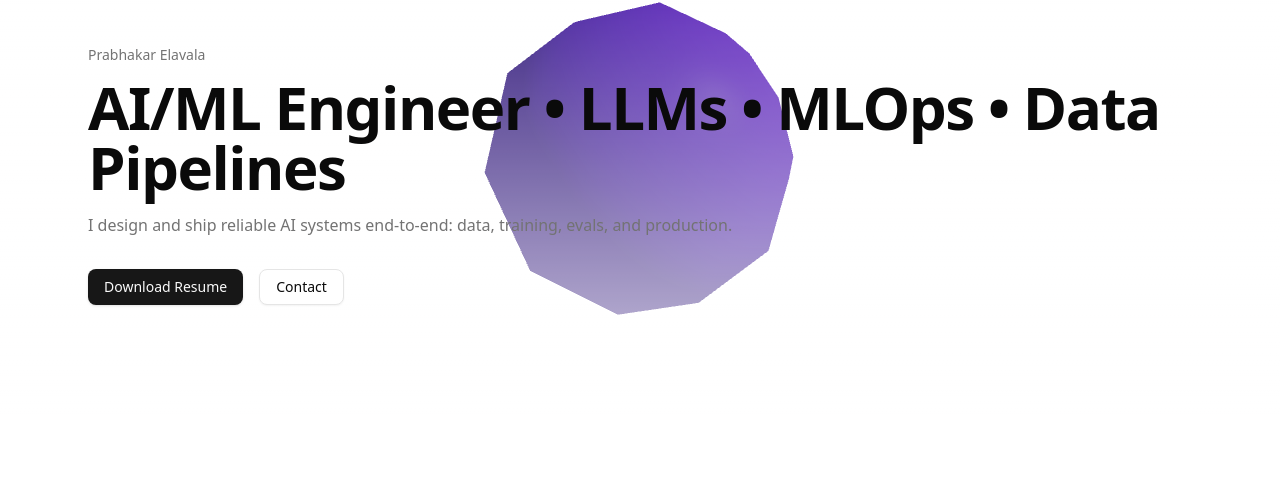
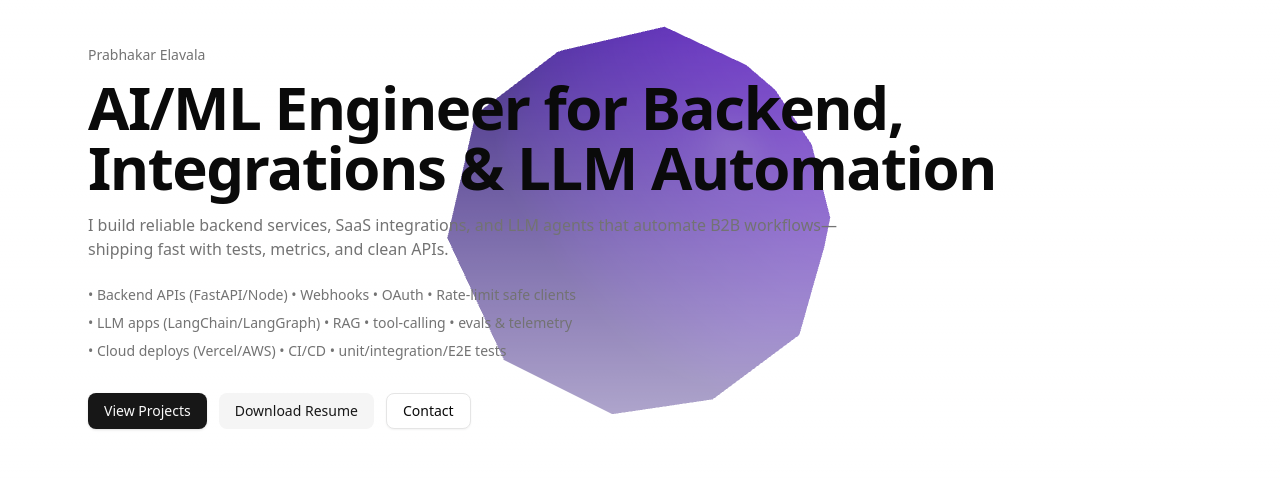
Before and after one commit to prabhakar1234pr/Prabhakar_Elavala_Portfolio, a Next.js app: page / in a window 1280 px wide. Shown: the part 161-640 px from the top of the page. Built offline with nearby package versions, Linux system fonts and the light colour scheme; no server answers.

Commit message:
feat(home): update hero content and wire resume PDF redirect

```diff
--- a/src/app/api/resume/route.ts
+++ b/src/app/api/resume/route.ts
@@ -1,12 +1,6 @@
 import { NextResponse } from "next/server";
 
 export async function GET() {
-  // For demo: return a simple text resume. Replace with static file or S3 later.
-  const text = `Prabhakar Elavala\nAI/ML Engineer\n\nExperience:\n- CommandL: LLM tooling and evals\n- CareEscapes AI: Clinical NLP\n- Song Popularity ML: Modeling\n- GitGuide: AI code review`;
-  return new NextResponse(text, {
-    headers: {
-      "Content-Type": "text/plain",
-      "Content-Disposition": 'attachment; filename="Prabhakar_Elavala_Resume.txt"',
-    },
-  });
+  const url = new URL("/Prabhakar_Resume.pdf", process.env.NEXT_PUBLIC_SITE_URL || "http://localhost:3000");
+  return NextResponse.redirect(url.toString());
 }
--- a/src/app/page.tsx
+++ b/src/app/page.tsx
@@ -10,15 +10,27 @@ export default function Home() {
       <div className="mx-auto max-w-6xl px-6 pt-28 pb-20 sm:pt-36 sm:pb-28">
         <p className="text-sm text-muted-foreground">Prabhakar Elavala</p>
         <h1 className="mt-3 text-4xl font-bold tracking-tight sm:text-6xl">
-          AI/ML Engineer • LLMs • MLOps • Data Pipelines
+          AI/ML Engineer for Backend, Integrations & LLM Automation
         </h1>
-        <p className="mt-4 text-base text-muted-foreground max-w-2xl">
-          I design and ship reliable AI systems end-to-end: data, training, evals, and production.
+        <p className="mt-4 text-base text-muted-foreground max-w-3xl">
+          I build reliable backend services, SaaS integrations, and LLM agents that automate B2B workflows—shipping fast with tests, metrics, and clean APIs.
         </p>
-        <div className="mt-8 flex gap-4">
-          <Link href="/api/resume" className={cn(buttonVariants(), "shadow")}>
+        <div className="mt-6 grid gap-2 text-sm text-muted-foreground">
+          <div>• Backend APIs (FastAPI/Node) • Webhooks • OAuth • Rate-limit safe clients</div>
+          <div>• LLM apps (LangChain/LangGraph) • RAG • tool-calling • evals & telemetry</div>
+          <div>• Cloud deploys (Vercel/AWS) • CI/CD • unit/integration/E2E tests</div>
+        </div>
+        <div className="mt-8 flex flex-wrap gap-3">
+          <Link href="/projects" className={cn(buttonVariants(), "shadow")}>
+            View Projects
+          </Link>
+          <a
+            href="/Prabhakar_Resume.pdf"
+            className={cn(buttonVariants({ variant: "secondary" }))}
+            download
+          >
             Download Resume
-          </Link>
+          </a>
           <Link href="/contact" className={cn(buttonVariants({ variant: "outline" }))}>
             Contact
           </Link>
```
Also changed, not shown: 1 other file (tests, documents, lock files or other folders).
